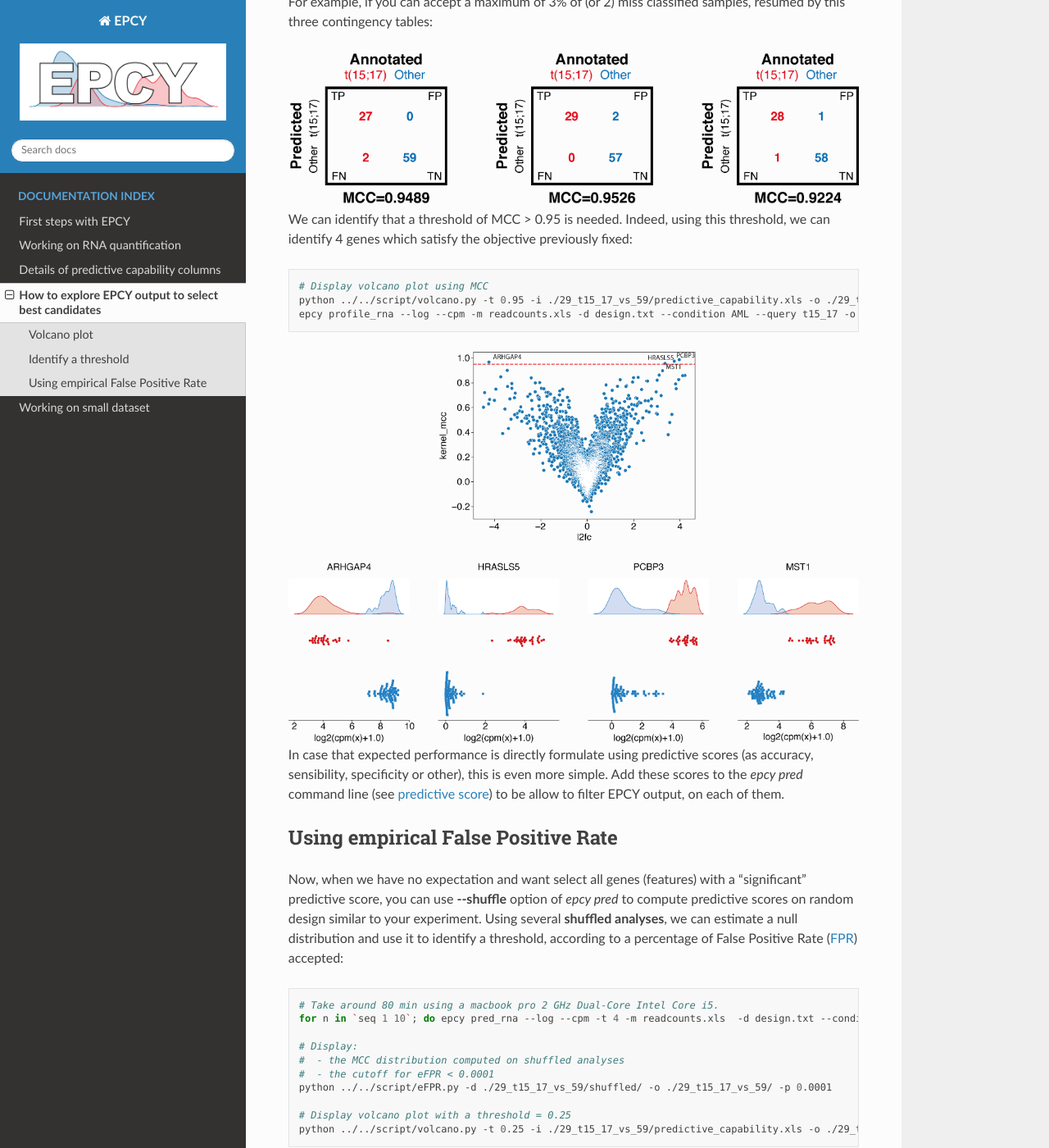
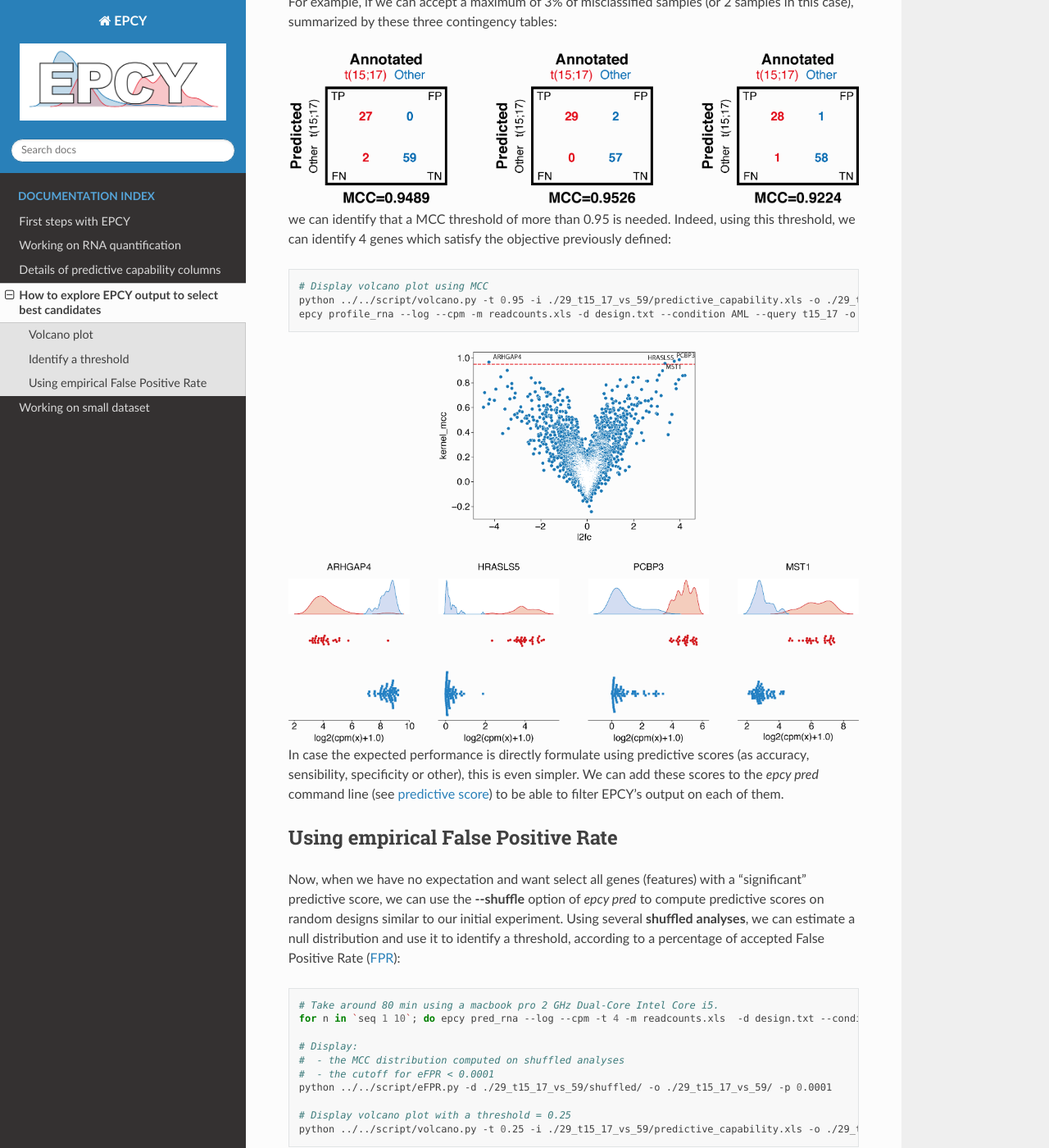
Before and after one commit to iric-soft/epcy, a Sphinx documentation site: the page built from doc/cutoff.rst, in a window 1280 px wide and 1400 px high, scrolled down 1099 px. Shown: the whole window at 82% size. Built offline with Sphinx 7.4.7 and the Read the Docs theme 2.0.0, drawn with Linux system fonts in a browser that asks for light colours; some of the changed text lies outside the part shown.

Commit message:
Update cutoff.rst
A few wording changes

```diff
--- a/doc/cutoff.rst
+++ b/doc/cutoff.rst
@@ -38,21 +38,21 @@ create a volcano plot like this:
 Identify a threshold
 --------------------
 
-Generally, the next step is to identify a threshold on MCC to select best
+Generally, the next step is to identify a MCC threshold to select best
 candidates.
 
-In case you know the expected predicted performance to reach, you can use it
-directly as threshold. For example, if you can accept a maximum of 3% of (or 2)
-miss classified samples, resumed by this three contingency tables:
+In case the expected predicted performance to reach is known, we can use it
+directly as a threshold. For example, if we can accept a maximum of 3% of
+misclassified samples (or 2 samples in this case), summarized by these three contingency tables:
 
 .. image:: images/ct_3p.png
   :width: 800px
   :alt: contingency tables with 3% of miss classified samples
   :align: center
 
-We can identify that a threshold of MCC > 0.95 is needed. Indeed, using this
+we can identify that a MCC threshold of more than 0.95 is needed. Indeed, using this
 threshold, we can identify 4 genes which satisfy the objective previously
-fixed:
+defined:
 
 .. code:: bash
 
@@ -65,20 +65,19 @@ fixed:
   :alt: contingency tables with 3% of miss classified samples
   :align: center
 
-In case that expected performance is directly formulate using predictive scores
-(as accuracy, sensibility, specificity or other), this is even more simple.
-Add these scores to the *epcy pred* command line (see `predictive score <https://epcy.readthedocs.io/en/latest/predictive_capability_columns.html#predictive-scores>`_)
-to be allow to filter EPCY output, on each of them.
+In case the expected performance is directly formulate using predictive scores
+(as accuracy, sensibility, specificity or other), this is even simpler.
+We can add these scores to the *epcy pred* command line (see `predictive score <https://epcy.readthedocs.io/en/latest/predictive_capability_columns.html#predictive-scores>`_) to be able to filter EPCY's output on each of them.
 
 Using empirical False Positive Rate
 -----------------------------------
 
 Now, when we have no expectation and want select all genes (features) with a
-"significant" predictive score, you can use **-\-shuffle** option of
-*epcy pred* to compute predictive scores on random design similar to your
+"significant" predictive score, we can use the **-\-shuffle** option of
+*epcy pred* to compute predictive scores on random designs similar to our initial
 experiment. Using several **shuffled analyses**, we can estimate a
 null distribution and use it to identify a threshold, according to a percentage
-of False Positive Rate (`FPR`_) accepted:
+of accepted False Positive Rate (`FPR`_):
 
 .. code:: bash
 
```
Also changed, not shown: other parts of doc/cutoff.rst (+4 -4 lines).
